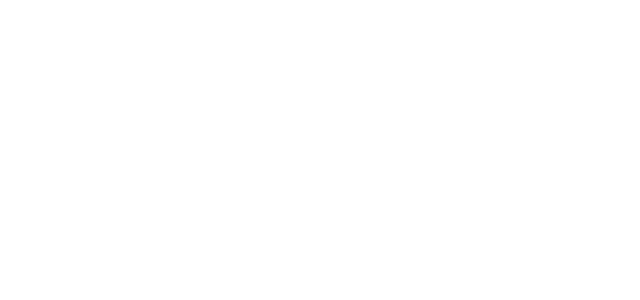
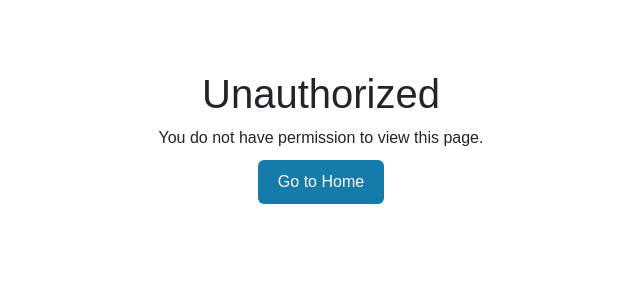
Before and after one commit to ImeshR/EAD-Web-App, a React (Create React App) app in the folder ecommerce-web/: page /unauthorized in a window 1280 px wide. Before the commit this address had no page. Shown: the top 300 px of the page, without its empty margins (319-959 px from the left). Built offline with nearby package versions, Linux system fonts and the light colour scheme.

Commit message:
aunorthorized page

```diff
--- a/ecommerce-web/src/App.js
+++ b/ecommerce-web/src/App.js
@@ -9,12 +9,17 @@
 import VendorDashboard from "./pages/VendorDashboard/page";
 import { UserProvider } from "./services/hooks/UserContext";
 import ProtectedRoute from "./services/hooks/ProtectedRoute";
+import Unauthorized from "./pages/Unauthorized/Unauthorized";
 
 function App() {
   return (
     <UserProvider>
       <div>
         <Routes>
+          <Route
+          path="/unauthorized"
+          element={<Unauthorized />}
+          />
           <Route
             path="/login"
             element={<Login />}
--- /dev/null
+++ b/ecommerce-web/src/components/com.style/missing.module.css
@@ -0,0 +1,47 @@
+* {
+  margin: 0;
+  padding: 0;
+  box-sizing: border-box;
+  font-family: "Poppins", sans-serif;
+}
+
+.page404 {
+  padding: 70px 0;
+  background: #fff;
+  text-align: center;
+}
+
+.page404 img {
+  width: 100%;
+}
+
+.errorcode {
+  background: url("./images/404.gif") no-repeat center center;
+  height: 400px;
+  background-size: contain;
+}
+
+.errorcode h1 {
+  font-size: 80px;
+}
+
+.errormsg h3 {
+  font-size: 30px;
+}
+
+.errormsg p {
+  margin-bottom: 10px;
+}
+
+.page404 .link {
+  color: #fff;
+  text-decoration: none;
+  padding: 10px 20px;
+  background: #147baa;
+  display: inline-block;
+  border-radius: 6px;
+}
+
+.page404 .link:hover {
+  background: #1b5f8b;
+}
--- /dev/null
+++ b/ecommerce-web/src/pages/Unauthorized/Unauthorized.jsx
@@ -0,0 +1,24 @@
+import React from "react";
+import styles from "../../components/com.style/missing.module.css";
+import { Link } from "react-router-dom";
+
+export default function Unauthorized() {
+  return (
+    <div>
+      <div className={styles.page404}>
+        <div>
+          <div className={styles.errormsg}>
+            <h1>Unauthorized</h1>
+            <p>You do not have permission to view this page.</p>
+          </div>
+          <Link
+            to="/login"
+            className={styles.link}
+          >
+            Go to Home
+          </Link>
+        </div>
+      </div>
+    </div>
+  );
+};
```
Also changed, not shown: ecommerce-web/src/components/com.style/images/404.gif (added).
